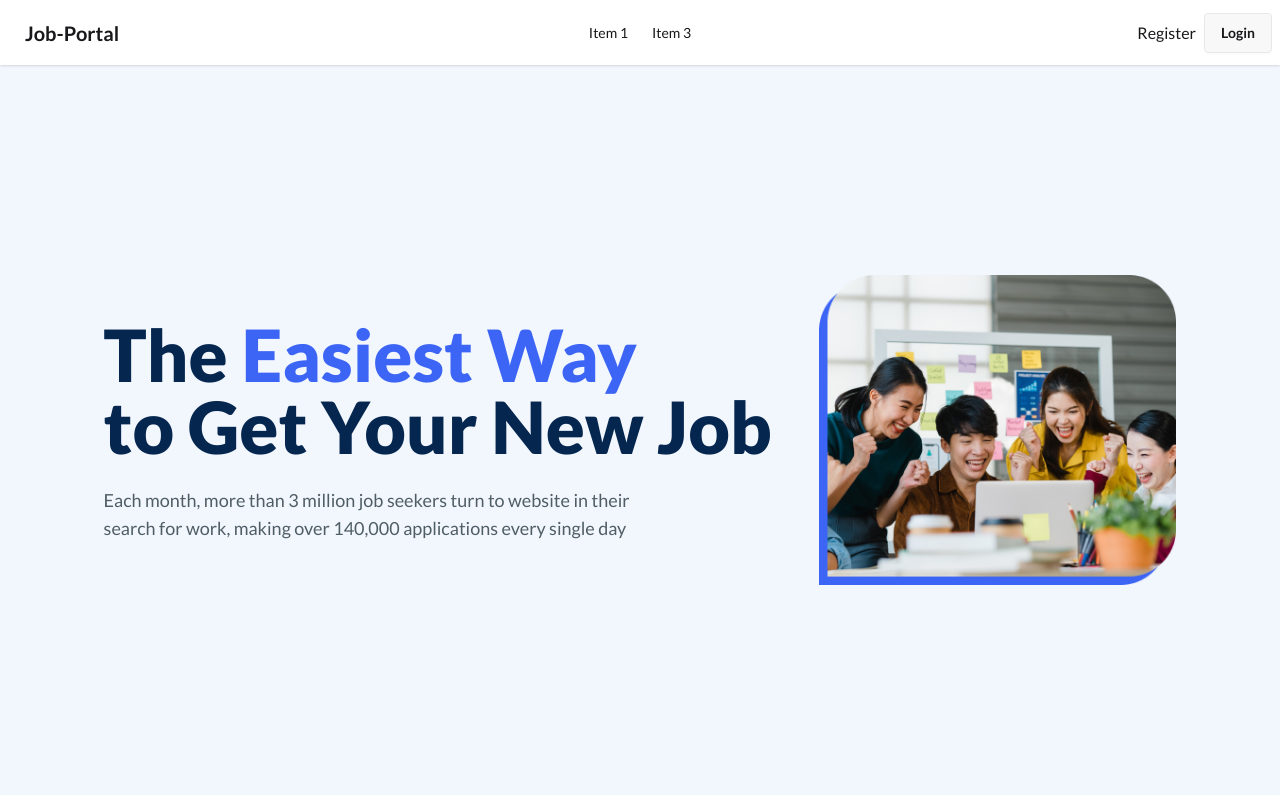
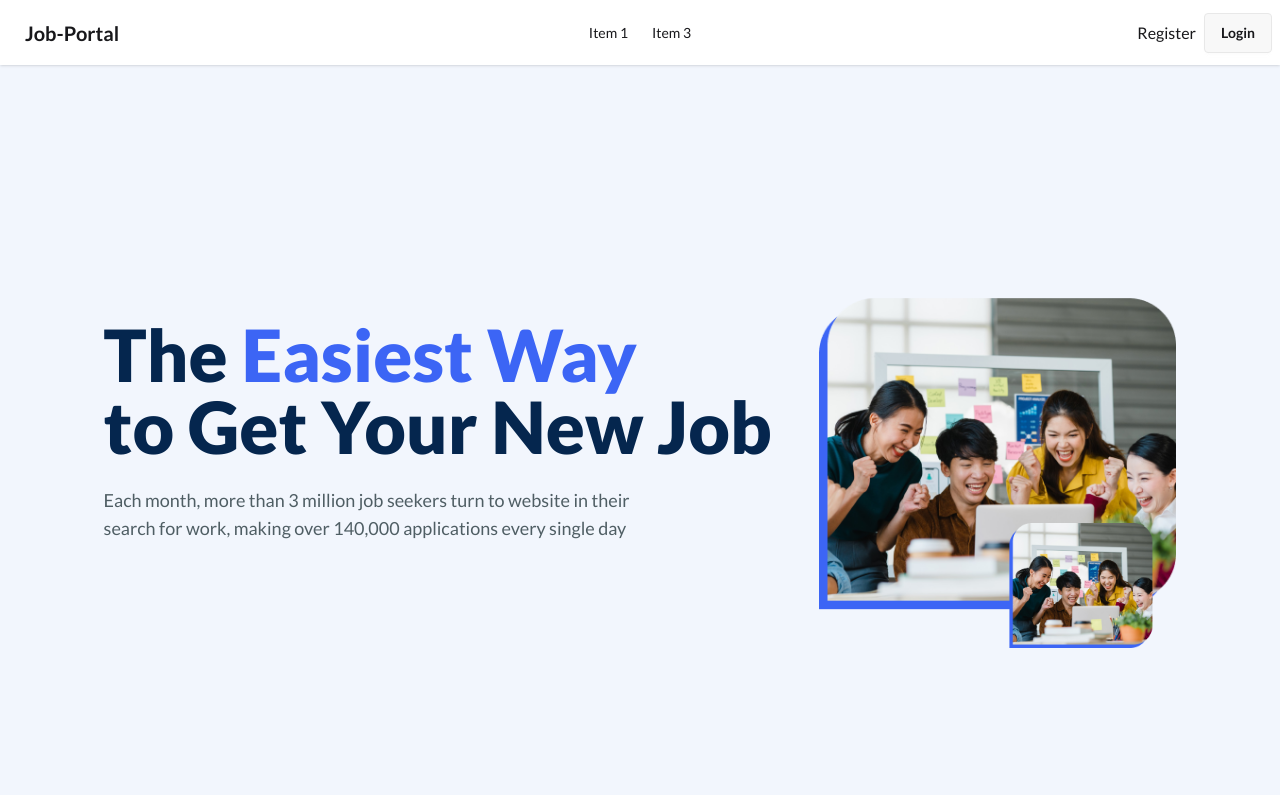
Before and after one commit to Suprio-Das/Job-Portal-Client, a React (Vite) app: page / in a window 1280 px wide. Shown: the top 800 px of the page. Built offline with nearby package versions, Linux system fonts and the light colour scheme; no server answers.

Commit message:
Home banner image animated using React Framer Motion

```diff
--- a/src/Pages/Home/Banner.jsx
+++ b/src/Pages/Home/Banner.jsx
@@ -1,4 +1,5 @@
 import BannerImageOne from '../../assets/home_banner_1.png'
+import { motion } from "motion/react"
 const Banner = () => {
     return (
         <div className="bg-[#f2f6fd] min-h-[calc(100vh-70px)] p-11 flex items-center">
@@ -10,7 +11,14 @@ const Banner = () => {
                         applications every single day</p>
                 </div>
                 <div className='1/3'>
-                    <img src={BannerImageOne} alt="" />
+                    <motion.img
+                        animate={{ y: [70, 90, 70] }}
+                        transition={{ duration: 10, repeat: Infinity }}
+                        src={BannerImageOne} />
+                    <motion.img
+                        animate={{ x: [150, 200, 150] }}
+                        transition={{ duration: 10, repeat: Infinity }}
+                        src={BannerImageOne} className='w-2/5' />
                 </div>
             </div>
         </div>
```
